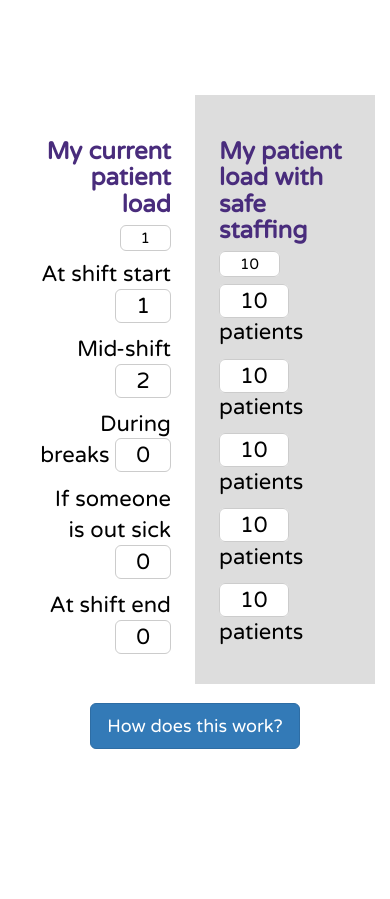
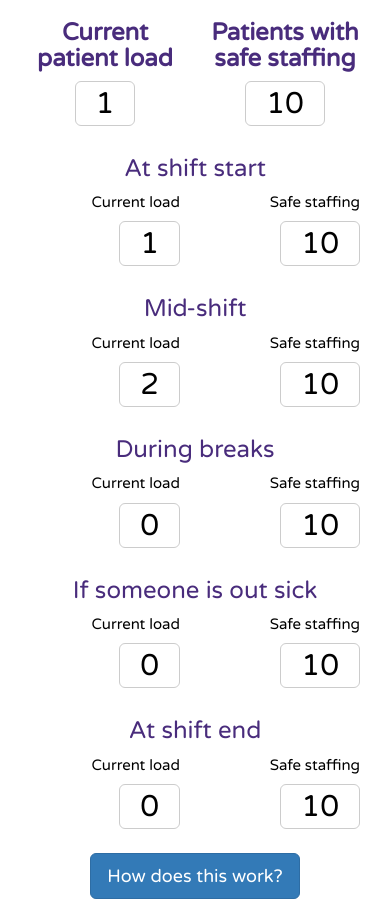
Before and after one commit to mattsedlar/DialysisCalc, a Django app: template form/templates/action.html in a window 390 px wide. Before the commit the page ends 749 px from the top, so only its background shows below. Run offline with Django 3.2, Linux system fonts and the light colour scheme; data comes from the database, SQL or seed files in the repository; both versions use the stored data as it was after the commit; the template is opened without the code that fills it: values that come from a table or form of the project are taken from there, most other values are stand-ins (such as "Sample title", 1, 10 or a date in 2020); some libraries are stand-ins or nearby versions.

Commit message:
Mobile solution for side-by-side comparisons

```diff
--- a/form/static/styles/styles.css
+++ b/form/static/styles/styles.css
@@ -49,8 +49,12 @@ select.form-control, .btn {
     display: none;
  }
 
-#response-load, #safe-load {
-  padding: 24px;
+.response-load {
+  text-align:right;
+}
+
+.safe-load {
+  text-align:left;
 }
 
 #safe-load {
@@ -65,16 +69,6 @@ select.form-control, .btn {
 
 /* ACTION STYLES */
 
-ul.loads {
-    padding-left: 0;
-}
-
-.loads li {
-    list-style-type: none;
-    margin-bottom: 12px;
-    font-size: 22px;
-}
-
 .loads_value {
     border-radius: 6px;
     background: #fff;
@@ -82,6 +76,7 @@ ul.loads {
     padding: 3px 20px;
     color: #000;
     border: 1px solid #ccc;
+    font-size:2em;
 }
 
 
@@ -95,5 +90,8 @@ ul.loads {
   p {
     font-size: 1.5em;
   }
+  .safe-load {
+    text-align: right;
+  }
 
 }
--- a/form/templates/action.html
+++ b/form/templates/action.html
@@ -27,36 +27,80 @@
 
     <div id="step3">
 
-        <div class="row">
+                <div class="row">
+                <div class="col-xs-6" style="{{ social }}">
+                    <h3><strong>Current patient load</strong></h3>
+                    <p><span class="loads_value">{{query.opening}}</span></p>
+                </div>
+                <div class="col-xs-6" style="{{ social }}">
+                    <h3><strong>Patients with safe staffing</strong></h3>
+                    <p><span class="loads_value">{{ ratios }}</span></p>
+                </div>
+                </div>
 
-            <div class="col-xs-6 text-right" id="response-load">
-                <h3><strong>My current patient load</strong></h3>
-                <p><span class="loads_value" style="{{ social }}">{{query.opening}}</span></p>
-                <ul class="loads" style="{{ other }}">
-                    <li> At shift start <span class="loads_value">{{ query.opening }}</span></li>
-                    <li> Mid-shift <span class="loads_value">{{ query.mid }}</span></li>
-                    <li> During breaks <span class="loads_value">{{ query.breaks }}</span></li>
-                    <li> If someone is out sick <span class="loads_value">{{ query.sick }}</span></li>
-                    <li> At shift end <span class="loads_value">{{ query.closing }}</span></li>
-                </ul>
-            </div>
+                <div class="row" style="{{ other }}">
+                <h3>At shift start</h3>
+                <div class="col-xs-6 response-load">
+                    <p>Current load</p>
+                    <p><span class="loads_value">{{ query.opening }}</span></p>
+                </div>
+                <div class="col-xs-6 safe-load" style="{{ other }}">
+                    <p>Safe staffing</p>
+                    <p><span class="loads_value">{{ ratios }}</span>
+                </div>
+                </div>
 
-            <div class="col-xs-6 text-left" id="safe-load">
-                <h3><strong>My patient load with safe staffing</strong></h3>
-                <p><span class="loads_value" style="{{ social }}">{{ ratios }}</span></p>
-                <ul class="loads" style="{{ other }}">
-                    <li> <span class="loads_value">{{ ratios }}</span> patients</li>
-                    <li> <span class="loads_value">{{ ratios }}</span> patients</li>
-                    <li> <span class="loads_value">{{ ratios }}</span> patients</li>
-                    <li> <span class="loads_value">{{ ratios }}</span> patients</li>
-                    <li> <span class="loads_value">{{ ratios }}</span> patients</li>
-                </ul>
-            </div>
+                <div class="row" style="{{ other }}">
+                <h3>Mid-shift</h3>
+                <div class="col-xs-6 response-load">
+                    <p>Current load</p>
+                    <p><span class="loads_value">{{ query.mid }}</span></p>
+                </div>
+                <div class="col-xs-6 safe-load">
+                    <p>Safe staffing</p>
+                    <p><span class="loads_value">{{ ratios }}</span>
+                </div>
+                </div>
 
-         </div>
+                <div class="row" style="{{ other }}">
+                <h3>During breaks</h3>
+                <div class="col-xs-6 response-load">
+                    <p>Current load</p>
+                    <p><span class="loads_value">{{ query.breaks }}</span></p>
+                </div>
+                <div class="col-xs-6 safe-load">
+                    <p>Safe staffing</p>
+                    <p><span class="loads_value">{{ ratios }}</span>
+                </div>
+                </div>
+
+                <div class="row" style="{{ other }}">
+                <h3>If someone is out sick</h3>
+                <div class="col-xs-6 response-load">
+                    <p>Current load</p>
+                    <p><span class="loads_value">{{ query.sick }}</span></p>
+                </div>
+                <div class="col-xs-6 safe-load">
+                    <p>Safe staffing</p>
+                    <p><span class="loads_value">{{ ratios }}</span>
+                </div>
+                </div>
+
+                <div class="row" style="{{ other }}">
+                <h3>At shift end</h3>
+                <div class="col-xs-6 response-load">
+                    <p>Current load</p>
+                    <p><span class="loads_value">{{ query.closing }}</span></p>
+                </div>
+                <div class="col-xs-6 safe-load">
+                    <p>Safe staffing</p>
+                    <p><span class="loads_value">{{ ratios }}</span>
+                </div>
+                </div>
+
          <br/>
          <div id="btnStep3" class="btn btn-primary btn-lg btn-round">How does this work?</div>
-
+         <br/>
     </div>
 
     <div id="step4">
```
Also changed, not shown: db.sqlite3.
